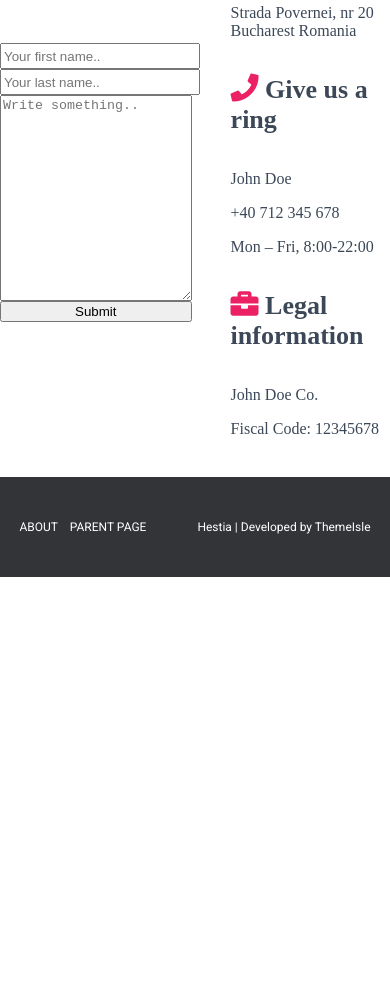
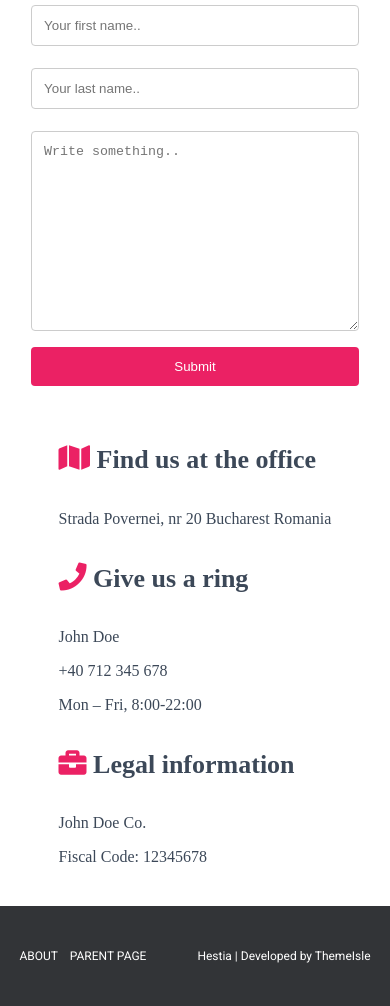
Before and after one commit to sikoh/capstone-html-scss, a plain HTML site: page pages/contact.html in a window 390 px wide. Shown: the part 658-1664 px from the top of the page. Before the commit the page ends 1235 px from the top, so only its background shows below. Drawn offline with Linux system fonts and the light colour scheme; a web font is replaced by a local one.

Commit message:
styling the contact form

```diff
--- a/styles/contact.scss
+++ b/styles/contact.scss
@@ -139,11 +139,24 @@ body{
                 padding-top: 3%;
                 display: flex;
                 flex-direction: column;
-                input[type="text"]{
+                input[type="text"], textarea {
                     width: 100%;
-                    height: 20px;
-
+                    padding: 12px;
+                    border: 1px solid #ccc;
+                    border-radius: 4px;
+                    box-sizing: border-box;
+                    margin-top: 6px;
+                    margin-bottom: 16px;
+                    resize: vertical;
                 }
+                input[type=submit] {
+                    background-color: $a-color;
+                    color: white;
+                    padding: 12px 20px;
+                    border: none;
+                    border-radius: 4px;
+                    cursor: pointer;
+                  }
             }
         }
 
@@ -168,7 +181,14 @@ body{
             @include footerstyle
             }
 
-
+    @media (max-width: 1200px){
+        .page-content-wrapper{
+            display: flex;
+            flex-direction: column;
+            justify-content: center;
+            align-items: center;
+        }
+    }
 
 
 }
```
Also changed, not shown: pages/contact.html (line endings or trailing spaces), styles/contact.css, 1 other file.
